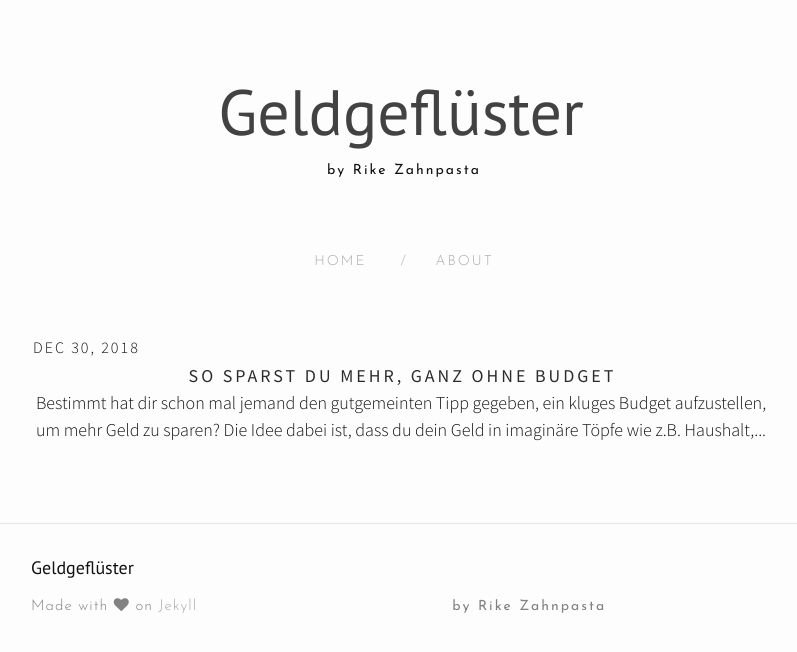
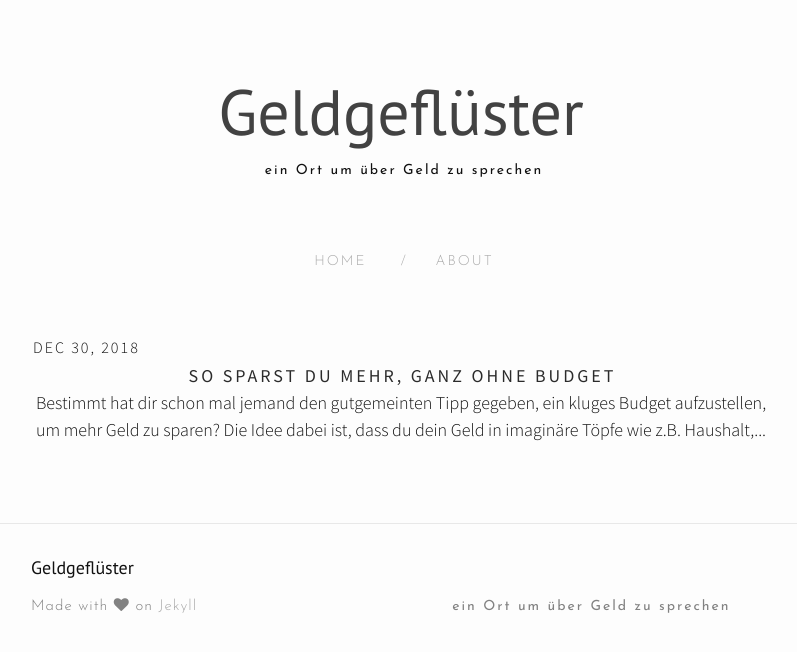
Before and after one commit to rikezahnpasta/rikezahnpasta.github.io, a Jekyll site: the page built from index.html, in a window 1280 px wide. Shown: the top 652 px of the page, without its empty margins (239-1036 px from the left). Built offline with Jekyll 4.4.1, drawn with Linux system fonts in a browser that asks for light colours; nearby versions of some CDN libraries; the list of posts is cut into pages by our own code.

Commit message:
New description

```diff
--- a/_config.yml
+++ b/_config.yml
@@ -8,7 +8,7 @@
 # Site settings
 title: Geldgeflüster
 email: hemangsk@gmail.com
-description: by Rike Zahnpasta
+description: ein Ort um über Geld zu sprechen
 baseurl: "" # the subpath of your site, e.g. /blog
 url: "https://rikezahnpasta.github.io/" # the base hostname & protocol for your site
 paginate: 5
```
